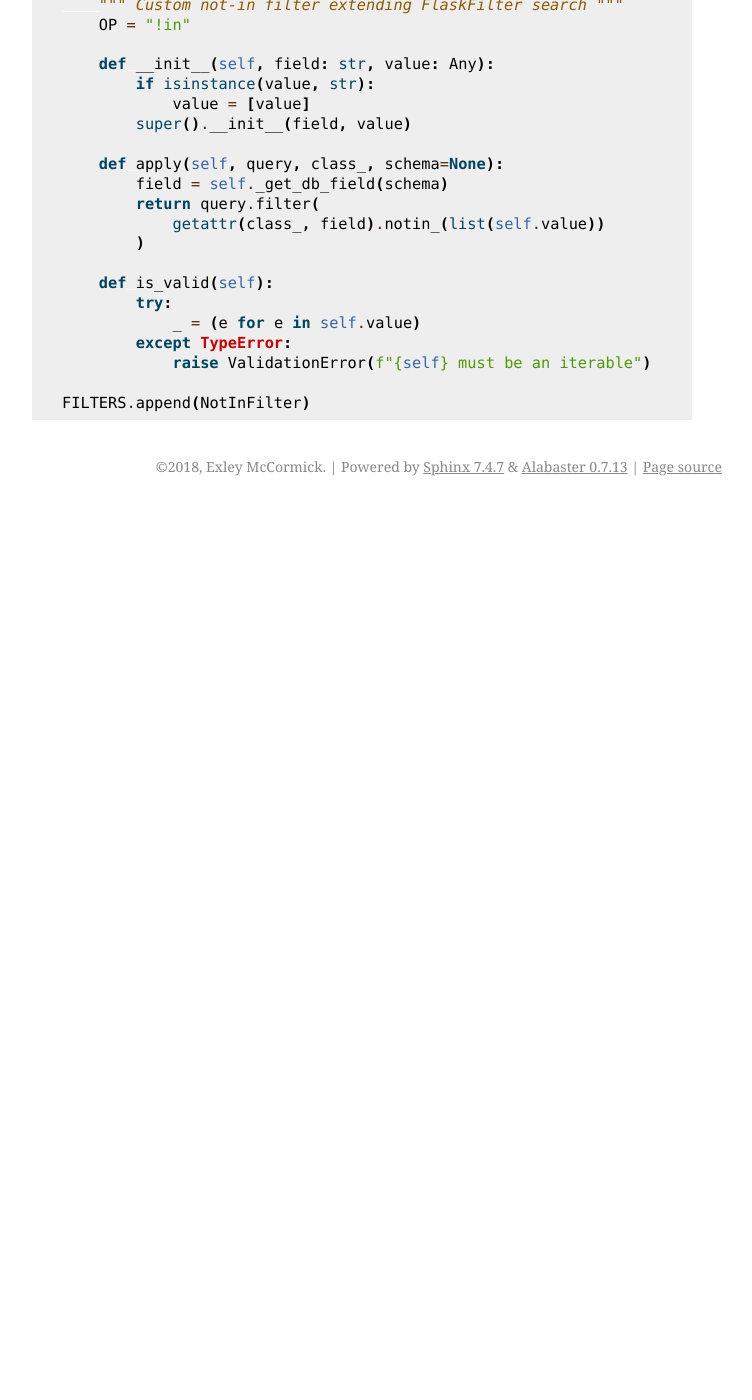
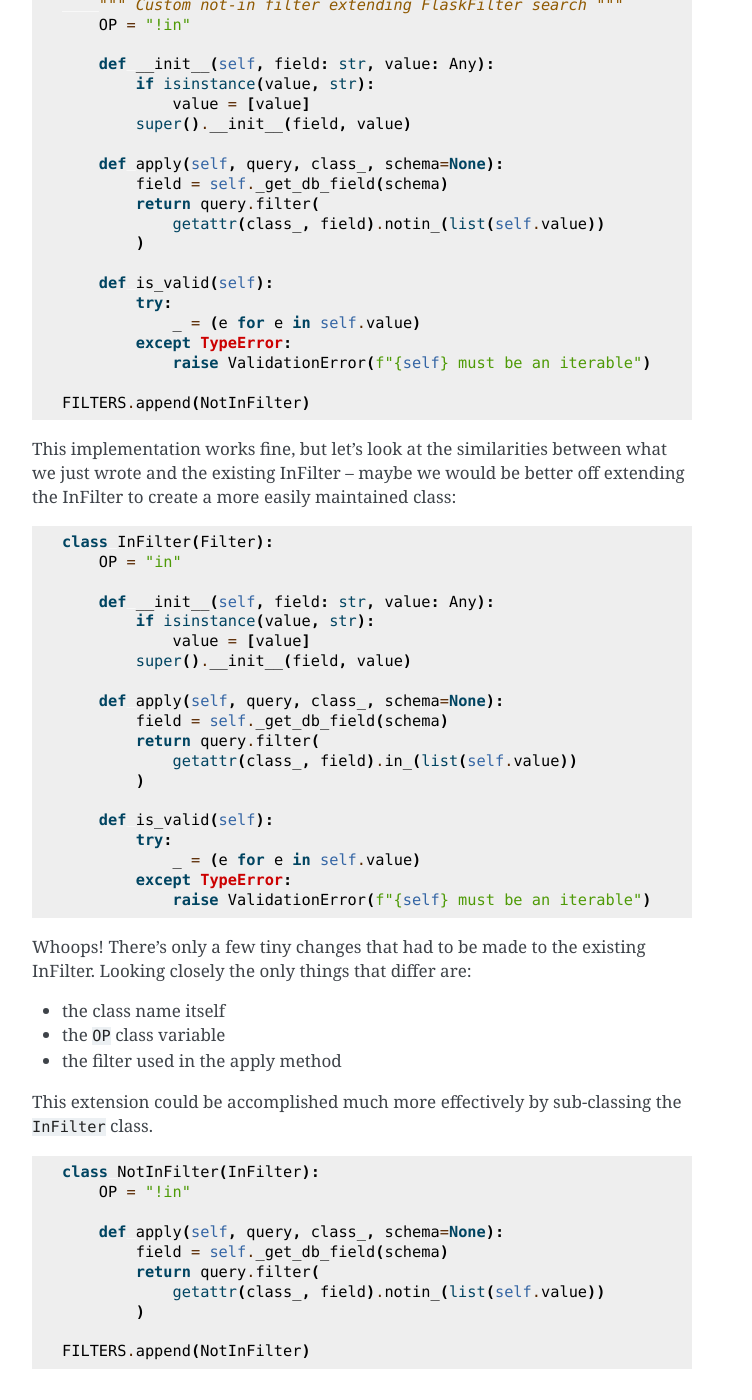
Before and after one commit to exleym/Flask-Filter, a Sphinx documentation site: the page built from documentation/source/tutorial.rst, in a window 1280 px wide and 1400 px high, scrolled down 3827 px. Shown: the whole window, without its empty margins (388-1140 px from the left). Built offline with Sphinx 7.4.7, drawn with Linux system fonts in a browser that asks for light colours; before the commit the page ends 4333 px from its top, so only the background shows below that.

Commit message:
add subclassing example for creating NotInFilter

```diff
--- a/documentation/source/tutorial.rst
+++ b/documentation/source/tutorial.rst
@@ -164,3 +164,53 @@ need for a search endpoint that allows users to query with a
                 raise ValidationError(f"{self} must be an iterable")
 
     FILTERS.append(NotInFilter)
+
+This implementation works fine, but let's look at the similarities
+between what we just wrote and the existing InFilter -- maybe we
+would be better off extending the InFilter to create a more easily
+maintained class:
+
+.. code-block:: python
+
+    class InFilter(Filter):
+        OP = "in"
+
+        def __init__(self, field: str, value: Any):
+            if isinstance(value, str):
+                value = [value]
+            super().__init__(field, value)
+
+        def apply(self, query, class_, schema=None):
+            field = self._get_db_field(schema)
+            return query.filter(
+                getattr(class_, field).in_(list(self.value))
+            )
+
+        def is_valid(self):
+            try:
+                _ = (e for e in self.value)
+            except TypeError:
+                raise ValidationError(f"{self} must be an iterable")
+
+Whoops! There's only a few tiny changes that had to be made to the
+existing InFilter. Looking closely the only things that differ are:
+
+- the class name itself
+- the ``OP`` class variable
+- the filter used in the apply method
+
+This extension could be accomplished much more effectively by
+sub-classing the ``InFilter`` class.
+
+.. code-block:: python
+
+    class NotInFilter(InFilter):
+        OP = "!in"
+
+        def apply(self, query, class_, schema=None):
+            field = self._get_db_field(schema)
+            return query.filter(
+                getattr(class_, field).notin_(list(self.value))
+            )
+
+    FILTERS.append(NotInFilter)
```
